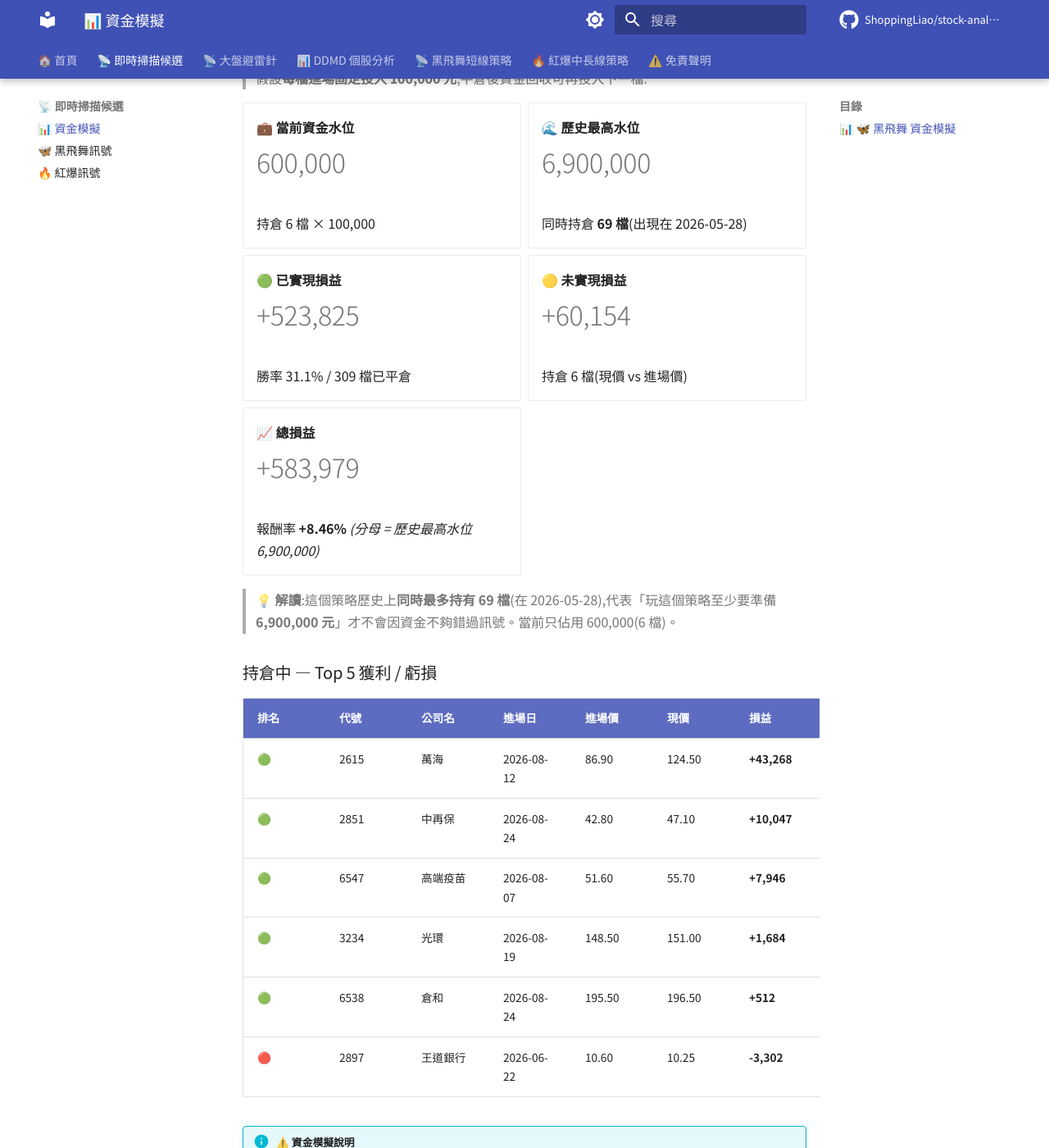
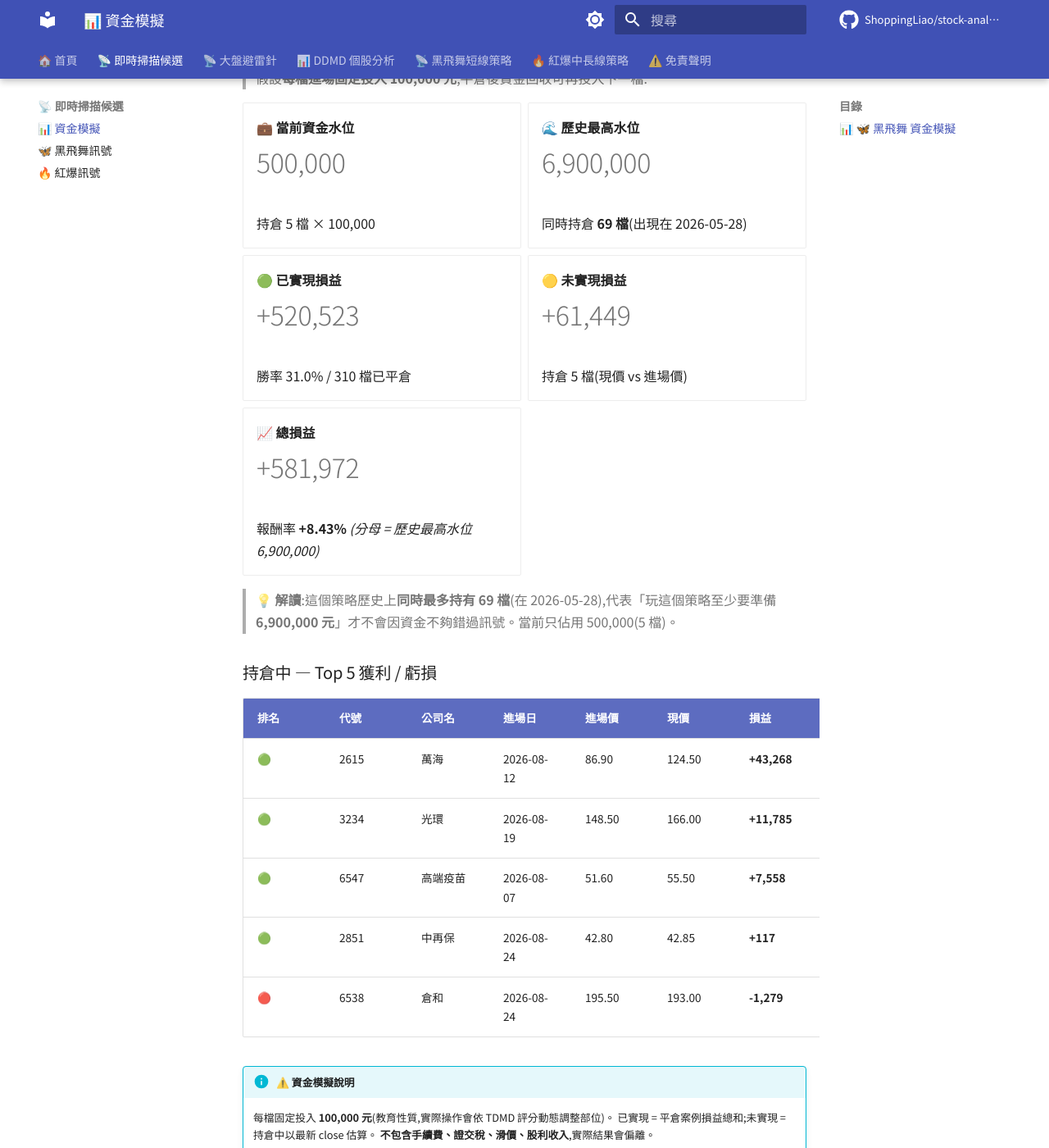
Before and after one commit to ShoppingLiao/stock-analysis-public, an MkDocs documentation site: the page built from docs/signals_capital.md, in a window 1280 px wide and 1400 px high, scrolled down 445 px. Shown: the whole window at 82% size. Built offline with MkDocs 1.6.1 and Material for MkDocs 9.7.7, drawn with Linux system fonts in a browser that asks for light colours; comment, search, counter and statistics services are not loaded; some of the changed text lies outside the part shown.

Commit message:
docs(signals): update BB + RB + capital (2026-08-24)

```diff
--- a/docs/signals_capital.md
+++ b/docs/signals_capital.md
@@ -17,9 +17,9 @@
 
 -   **💼 當前資金水位**
 
-    # 600,000
+    # 500,000
 
-    持倉 6 檔 × 100,000
+    持倉 5 檔 × 100,000
 
 -   **🌊 歷史最高水位**
 
@@ -29,36 +29,35 @@
 
 -   **🟢 已實現損益**
 
-    # +523,825
+    # +520,523
 
-    勝率 31.1% / 309 檔已平倉
+    勝率 31.0% / 310 檔已平倉
 
 -   **🟡 未實現損益**
 
-    # +60,154
+    # +61,449
 
-    持倉 6 檔(現價 vs 進場價)
+    持倉 5 檔(現價 vs 進場價)
 
 -   **📈 總損益**
 
-    # +583,979
+    # +581,972
 
-    報酬率 **+8.46%** _(分母 = 歷史最高水位 6,900,000)_
+    報酬率 **+8.43%** _(分母 = 歷史最高水位 6,900,000)_
 
 </div>
 
-> **💡 解讀**:這個策略歷史上**同時最多持有 69 檔**(在 2026-05-28),代表「玩這個策略至少要準備 **6,900,000 元**」才不會因資金不夠錯過訊號。當前只佔用 600,000(6 檔)。
+> **💡 解讀**:這個策略歷史上**同時最多持有 69 檔**(在 2026-05-28),代表「玩這個策略至少要準備 **6,900,000 元**」才不會因資金不夠錯過訊號。當前只佔用 500,000(5 檔)。
 
 ### 持倉中 — Top 5 獲利 / 虧損
 
 | 排名 | 代號 | 公司名 | 進場日 | 進場價 | 現價 | 損益 | 損益% |
 |------|------|--------|--------|--------|------|------|-------|
 | 🟢 | 2615 | 萬海 | 2026-08-12 | 86.90 | 124.50 | **+43,268** | **+43.27%** |
-| 🟢 | 2851 | 中再保 | 2026-08-24 | 42.80 | 47.10 | **+10,047** | **+10.05%** |
-| 🟢 | 6547 | 高端疫苗 | 2026-08-07 | 51.60 | 55.70 | **+7,946** | **+7.95%** |
-| 🟢 | 3234 | 光環 | 2026-08-19 | 148.50 | 151.00 | **+1,684** | **+1.68%** |
-| 🟢 | 6538 | 倉和 | 2026-08-24 | 195.50 | 196.50 | **+512** | **+0.51%** |
-| 🔴 | 2897 | 王道銀行 | 2026-06-22 | 10.60 | 10.25 | **-3,302** | **-3.30%** |
+| 🟢 | 3234 | 光環 | 2026-08-19 | 148.50 | 166.00 | **+11,785** | **+11.78%** |
+| 🟢 | 6547 | 高端疫苗 | 2026-08-07 | 51.60 | 55.50 | **+7,558** | **+7.56%** |
+| 🟢 | 2851 | 中再保 | 2026-08-24 | 42.80 | 42.85 | **+117** | **+0.12%** |
+| 🔴 | 6538 | 倉和 | 2026-08-24 | 195.50 | 193.00 | **-1,279** | **-1.28%** |
 
 !!! info "⚠️ 資金模擬說明"
     每檔固定投入 **100,000 元**(教育性質,實際操作會依 TDMD 評分動態調整部位)。
@@ -111,16 +110,16 @@
 
 | 排名 | 代號 | 公司名 | 進場日 | 進場價 | 現價 | 損益 | 損益% |
 |------|------|--------|--------|--------|------|------|-------|
-| 🟢 | 6446 | 藥華藥 | 2026-05-14 | 780.00 | 1400.00 | **+79,487** | **+79.49%** |
-| 🟢 | 8039 | 台虹 | 2026-07-14 | 185.50 | 282.00 | **+52,022** | **+52.02%** |
-| 🟢 | 3498 | 陽程 | 2026-08-17 | 158.50 | 192.00 | **+21,136** | **+21.14%** |
-| 🟢 | 2395 | 研華 | 2026-07-09 | 547.00 | 649.00 | **+18,647** | **+18.65%** |
-| 🟢 | 3490 | 單井 | 2026-08-19 | 46.80 | 53.90 | **+15,171** | **+15.17%** |
-| 🔴 | 2425 | 承啟 | 2026-08-04 | 50.20 | 37.55 | **-25,199** | **-25.20%** |
-| 🔴 | 2359 | 所羅門 | 2026-08-18 | 177.50 | 150.00 | **-15,493** | **-15.49%** |
-| 🔴 | 2357 | 華碩 | 2026-08-14 | 996.00 | 921.00 | **-7,530** | **-7.53%** |
-| 🔴 | 5880 | 合庫金 | 2026-07-30 | 27.00 | 25.05 | **-7,222** | **-7.22%** |
-| 🔴 | 6265 | 方土昶 | 2026-08-17 | 63.30 | 59.50 | **-6,003** | **-6.00%** |
+| 🟢 | 6446 | 藥華藥 | 2026-05-14 | 780.00 | 1475.00 | **+89,103** | **+89.10%** |
+| 🟢 | 8039 | 台虹 | 2026-07-14 | 185.50 | 265.00 | **+42,857** | **+42.86%** |
+| 🟢 | 2395 | 研華 | 2026-07-09 | 547.00 | 658.00 | **+20,293** | **+20.29%** |
+| 🟢 | 3498 | 陽程 | 2026-08-17 | 158.50 | 185.00 | **+16,719** | **+16.72%** |
+| 🟢 | 2301 | 光寶科 | 2026-08-05 | 249.00 | 287.00 | **+15,261** | **+15.26%** |
+| 🔴 | 2425 | 承啟 | 2026-08-04 | 50.20 | 37.90 | **-24,502** | **-24.50%** |
+| 🔴 | 2359 | 所羅門 | 2026-08-18 | 177.50 | 145.50 | **-18,028** | **-18.03%** |
+| 🔴 | 2851 | 中再保 | 2026-08-21 | 47.10 | 42.85 | **-9,023** | **-9.02%** |
+| 🔴 | 5880 | 合庫金 | 2026-07-30 | 27.00 | 25.00 | **-7,407** | **-7.41%** |
+| 🔴 | 2357 | 華碩 | 2026-08-14 | 996.00 | 923.00 | **-7,329** | **-7.33%** |
 
 !!! info "⚠️ 資金模擬說明"
     每檔固定投入 **100,000 元**(教育性質,實際操作會依 TDMD 評分動態調整部位)。
@@ -135,9 +134,9 @@
 
 -   **💼 當前資金水位**
 
-    # 2,800,000
+    # 2,700,000
 
-    BB 600,000 + RB 2,200,000
+    BB 500,000 + RB 2,200,000
 
 -   **🌊 兩策略歷史最高水位**
 
@@ -147,21 +146,21 @@
 
 -   **🟢 已實現損益**
 
-    # -181,788
+    # -185,090
 
-    BB +523,825 + RB -705,613
+    BB +520,523 + RB -705,613
 
 -   **🟡 未實現損益**
 
-    # +225,970
+    # +219,690
 
-    BB +60,154 + RB +165,816
+    BB +61,449 + RB +158,241
 
 -   **📈 總損益**
 
-    # +44,182
+    # +34,600
 
-    報酬率 **+0.19%** _(分母 = 兩策略歷史最高水位)_
+    報酬率 **+0.15%** _(分母 = 兩策略歷史最高水位)_
 
 </div>
 
```
Also changed, not shown: other parts of docs/signals_capital.md (+3 -3 lines), docs/signals_black_butterfly.md (+8 -5 lines), docs/signals_red_burst.md (+6 -1 lines).
